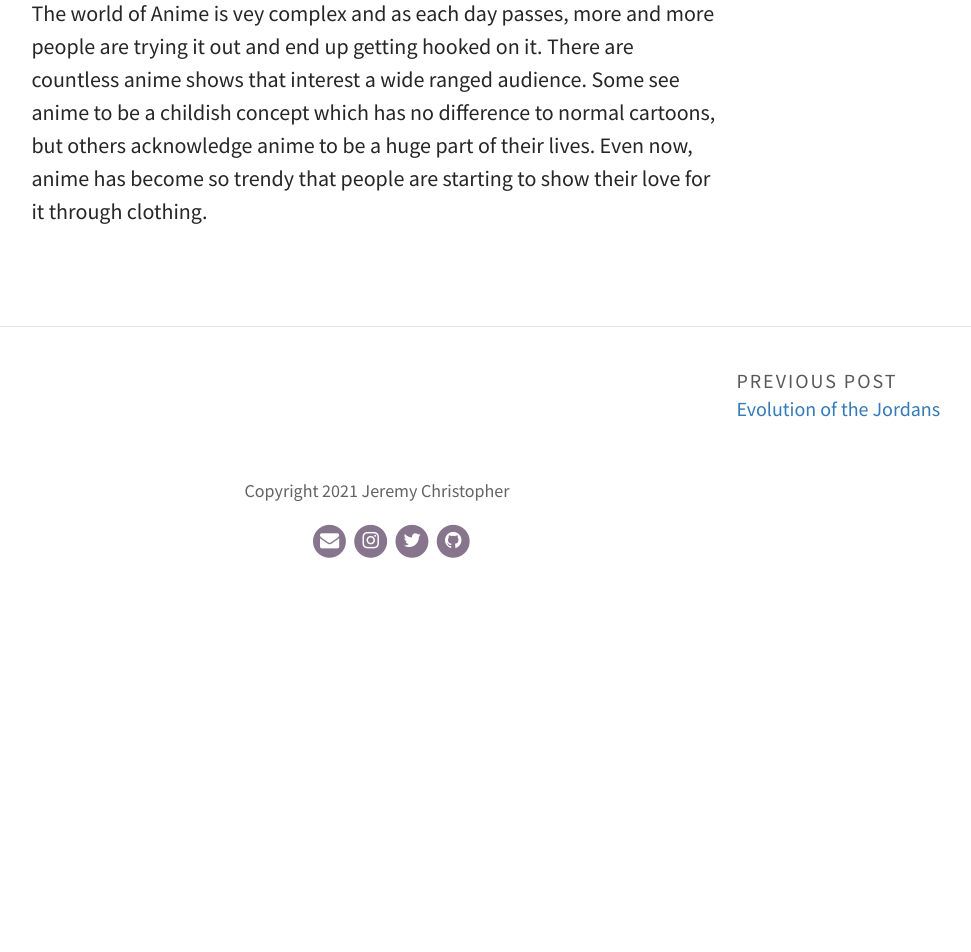
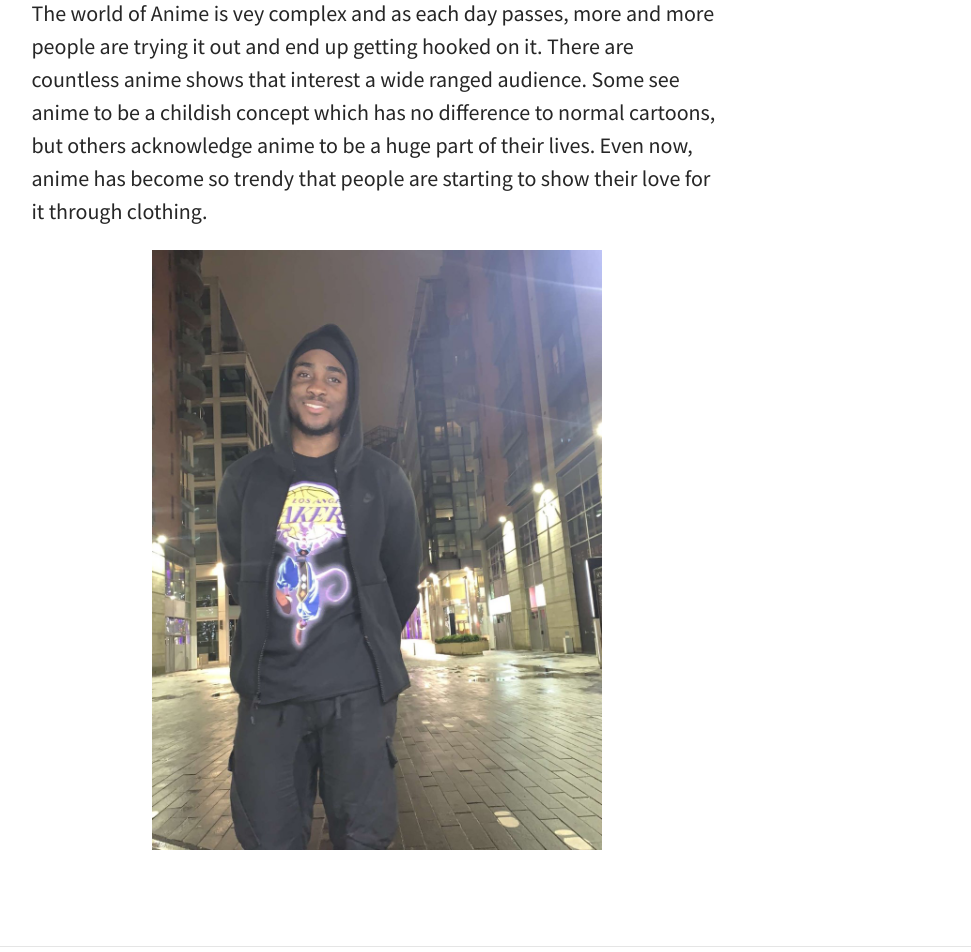
Before and after one commit to JEREMY-0/JC01, a Jekyll site: the page built from _posts/2021-10-11-anime-spotlight-1.md, in a window 1280 px wide. Shown: the part 356-1308 px from the top of the page, without its empty margins (263-1234 px from the left). Built offline with Jekyll 4.4.1, drawn with Linux system fonts in a browser that asks for light colours; some web fonts are replaced; before the commit the page ends 944 px from its top, so only the background shows below that.

Commit message:
Update Post “2021-10-11-anime-spotlight-1”

```diff
--- a/_posts/2021-10-11-anime-spotlight-1.md
+++ b/_posts/2021-10-11-anime-spotlight-1.md
@@ -7,3 +7,5 @@ title_color: "#b165f1"
 comments: false
 ---
 The world of Anime is vey complex and as each day passes, more and more people are trying it out and end up getting hooked on it. There are countless anime shows that interest a wide ranged audience. Some see anime to be a childish concept which has no difference to normal cartoons, but others acknowledge anime to be a huge part of their lives.  Even now, anime has become so trendy that people are starting to show their love for it through clothing.
+
+![](../uploads/thumbnail_image0.png)
```
Also changed, not shown: uploads/thumbnail_image0.png (added).
